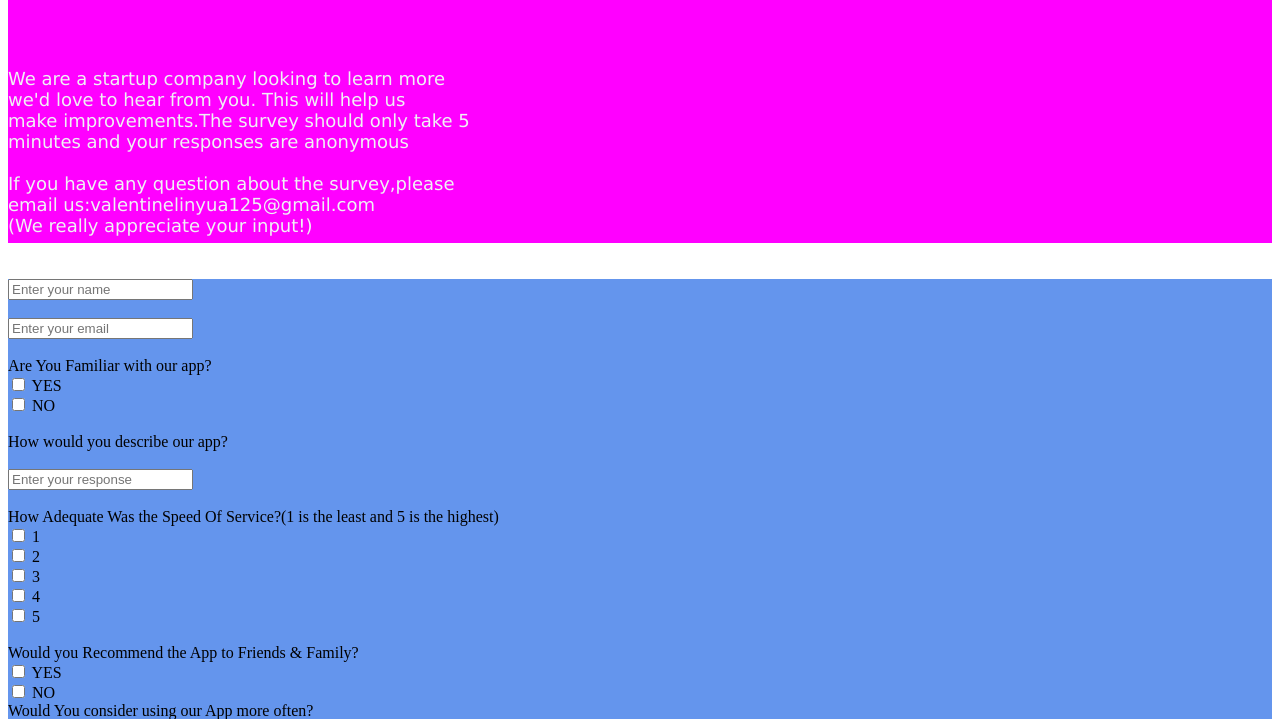
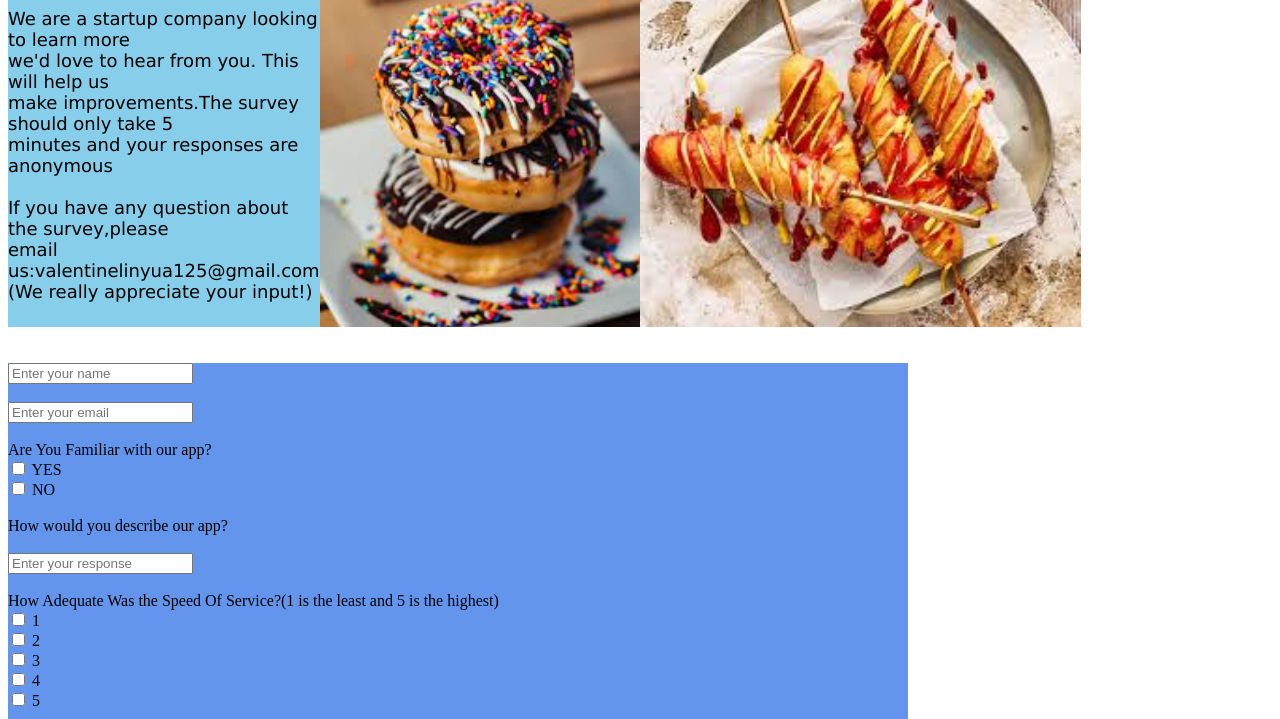
Before and after one commit to Valentine-Nkatha/piptwo, a plain HTML site: page start.html in a window 1280 px wide. Shown: the part 81-800 px from the top of the page. Drawn offline with Linux system fonts and the light colour scheme.

Commit message:
made changes

```diff
--- a/start.html
+++ b/start.html
@@ -8,23 +8,26 @@
 </head>
 <body>
     <div id="introduction">
-    <h1>LARIS KITCHEN SURVEY</h1>
-
-    <br>
-    <br>
-    <p>We are a startup company looking to learn more<br>
+    <p>LARIS KITCHEN SURVEY<br>
+        <br>
+        <br>
+    We are a startup company looking to learn more<br>
         we'd love to hear from you. This will help us<br>
         make improvements.The survey should only take 5<br>
         minutes and your responses are anonymous<br>
         <br>
         If you have any question about the survey,please<br>
         email us:valentinelinyua125@gmail.com<br>
+        (We really appreciate your input!)</p>
+        <div id="bigg">
+            <img src="images/download (1).jpeg">
+            <img src="images/images (1).jpeg">
 
 
 
-        (We really appreciate your input!)</p>
+        </div>
+        </div>
 
-        </div>
 <br>
 <br>
 <div id="Box">
--- a/styles.css
+++ b/styles.css
@@ -1,22 +1,29 @@
-#introduction{
-    background-color: fuchsia;
-    background-image: url(Images/NINE.jpeg);
+#introduction {
+  background-color: skyblue;
+
   background-size: cover;
-    color: rgb(240, 241, 245);
-    font-family: 'Lucida Sans', 'Lucida Sans Regular', 'Lucida Grande', 'Lucida Sans Unicode', Geneva, Verdana, sans-serif;
+  color: black;
+  font-family: "Lucida Sans", "Lucida Sans Regular", "Lucida Grande",
+    "Lucida Sans Unicode", Geneva, Verdana, sans-serif;
   font-size: large;
-    height: 300px;
+  display: flex;
+  height: 400px;
+  width: 700px;
 }
-#buttons{
+#buttons {
   background-color: green;
   color: #000;
   border-radius: 50px;
 }
-#Box{
+#Box {
   background-color: cornflowerblue;
+  width: 900px;
 }
-#submit{
+#submit {
   display: flex;
   justify-content: center;
-
 }
+#bigg {
+  display: flex;
+  float: right;
+}
```
Also changed, not shown: images/download (1).jpeg (added), images/download (2).jpeg (added), images/download (3).jpeg (added), images/download (4).jpeg (added), images/download.jpeg (added), images/images (1).jpeg (added), images/images.jpeg (added). Lines whose indentation alone changed are shown as unchanged.
